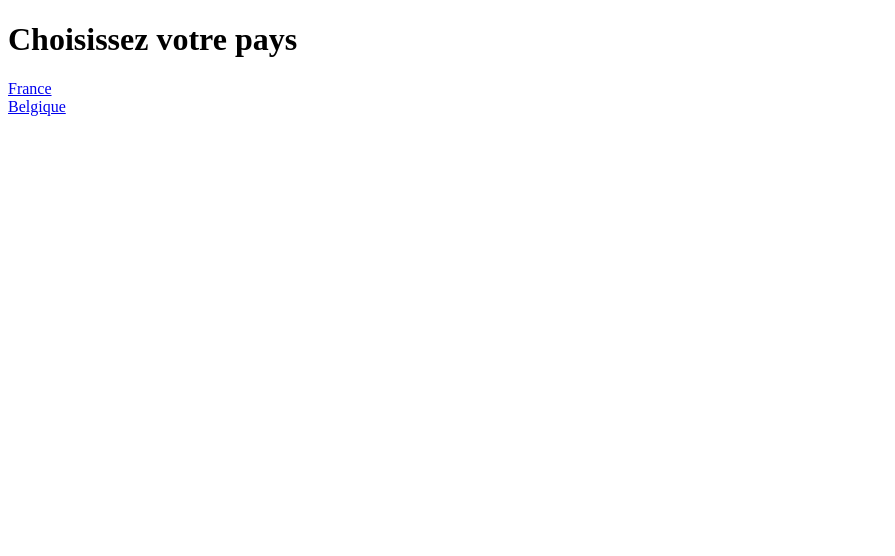
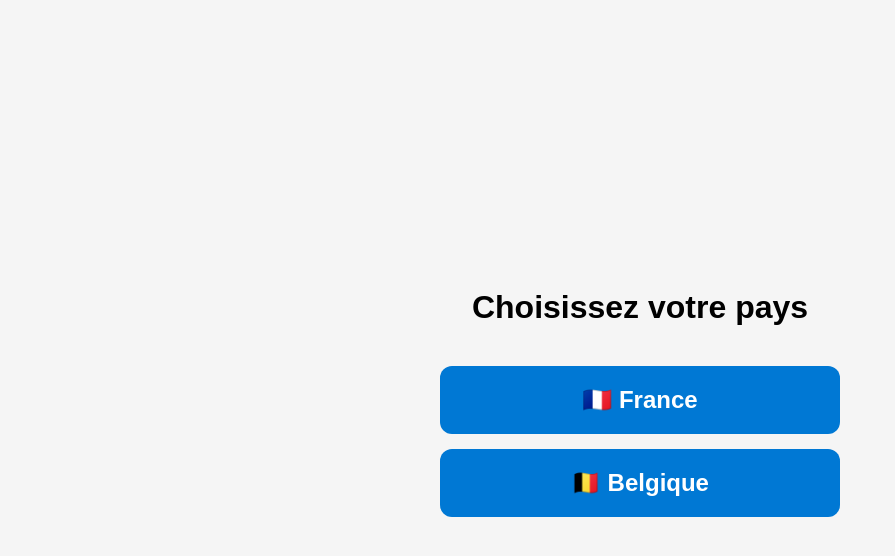
Before and after one commit to vero94200/Altitude-IGN, a plain HTML site: page index.html in a window 1280 px wide. Shown: the whole page, without its empty margins (0-895 px from the left). Drawn offline with Linux system fonts and the light colour scheme.

Commit message:
Update index.html with French language support

```diff
--- a/index.html
+++ b/index.html
@@ -1,11 +1,60 @@
 <!DOCTYPE html>
-<html>
+<html lang="fr">
+<head>
+<meta charset="UTF-8">
+<meta name="viewport" content="width=device-width, initial-scale=1.0">
+
+<title>Choix du pays</title>
+
+<style>
+body {
+    font-family: Arial, sans-serif;
+    margin: 0;
+    min-height: 100vh;
+    display: flex;
+    justify-content: center;
+    align-items: center;
+    background: #f5f5f5;
+}
+
+.container {
+    text-align: center;
+    width: 90%;
+    max-width: 400px;
+}
+
+h1 {
+    font-size: 2rem;
+    margin-bottom: 40px;
+}
+
+.pays {
+    display: block;
+    text-decoration: none;
+    background: #0078d4;
+    color: white;
+    padding: 20px;
+    margin: 15px 0;
+    border-radius: 12px;
+    font-size: 1.5rem;
+    font-weight: bold;
+}
+
+.pays:hover {
+    background: #106ebe;
+}
+</style>
+</head>
+
 <body>
 
-<h1>Choisissez votre pays</h1>
+<div class="container">
+    <h1>Choisissez votre pays</h1>
 
-<a href="France/">France</a><br>
-<a href="Belgique/">Belgique</a>
+    <a class="pays" href="France/">🇫🇷 France</a>
+
+    <a class="pays" href="Belgique/">🇧🇪 Belgique</a>
+</div>
 
 </body>
 </html>
```
